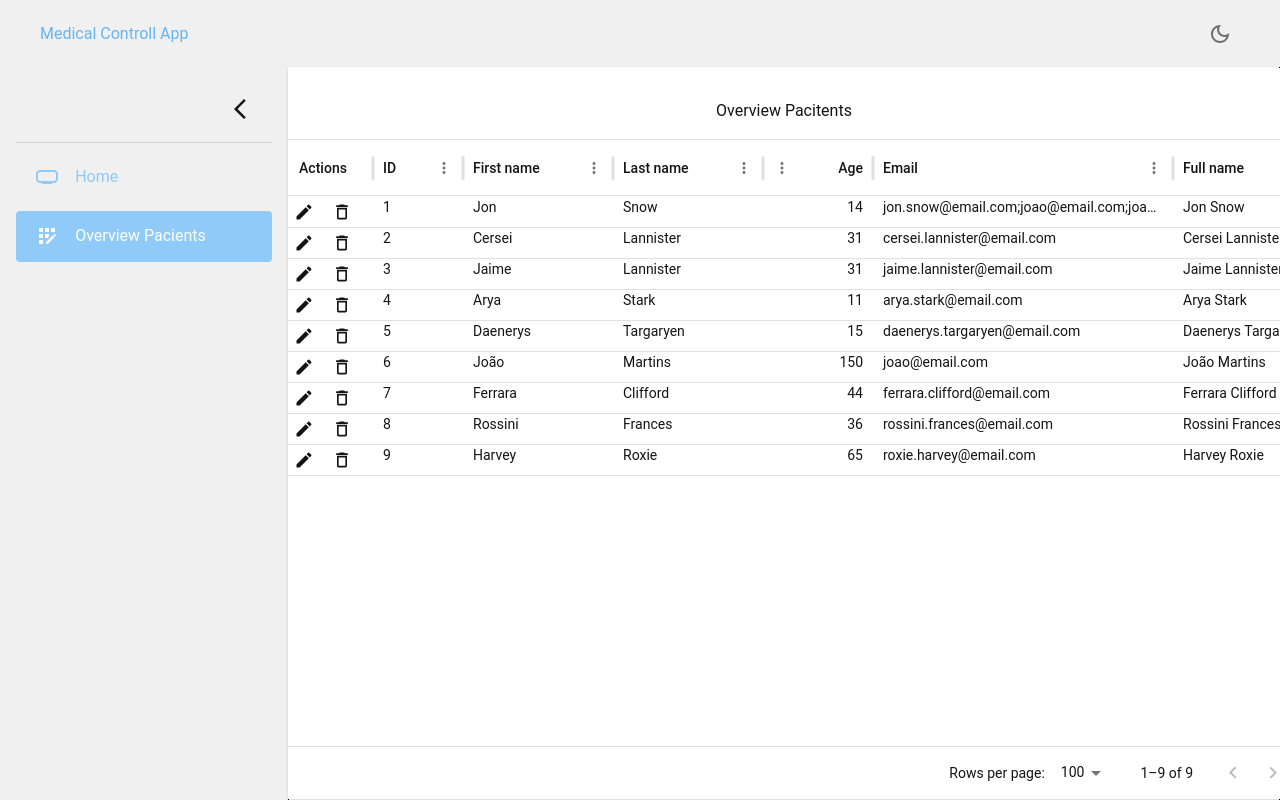
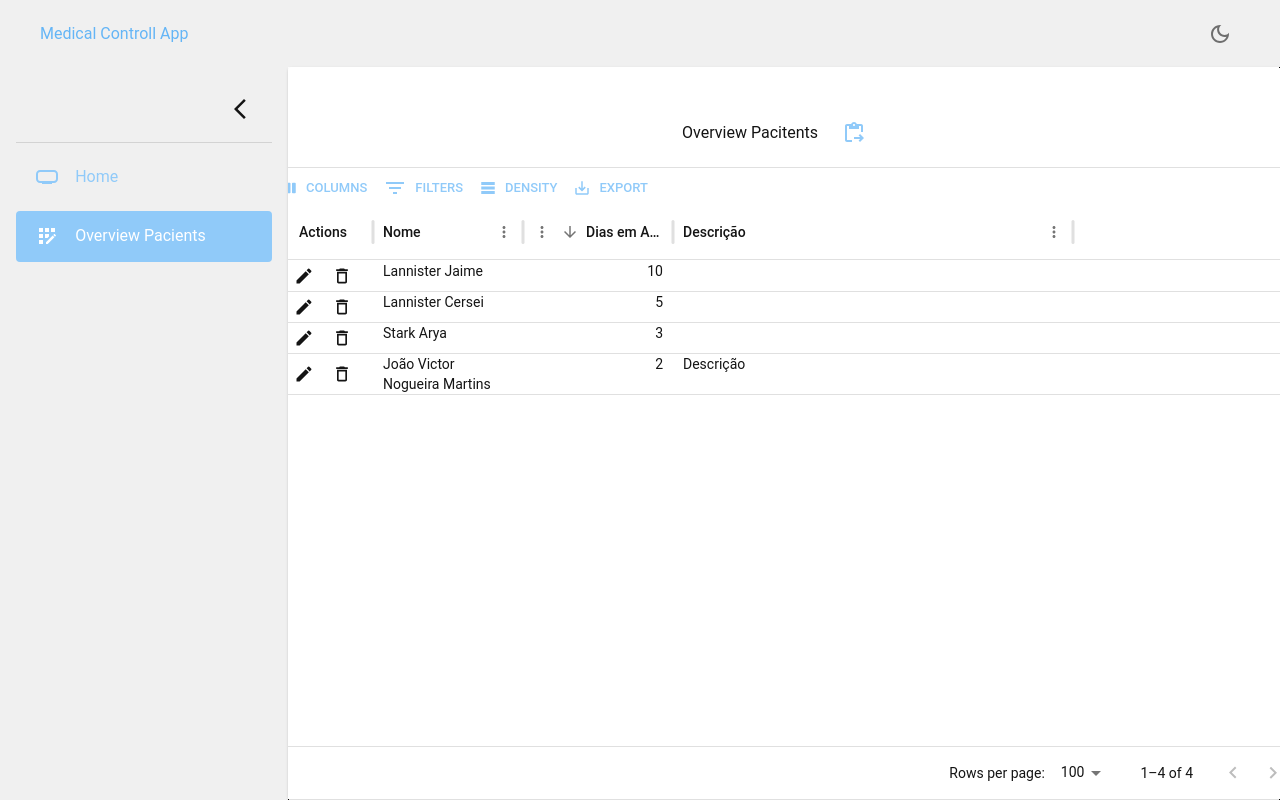
Before and after one commit to JoaoNogueira23/medical-control, a React (Vite) app: page /pacients-control in a window 1280 px wide. Built offline with nearby package versions, Linux system fonts and the light colour scheme.

Commit message:
feat: modal forms record

```diff
--- a/package.json
+++ b/package.json
@@ -19,6 +19,7 @@
     "highcharts-react-official": "^3.2.1",
     "react": "^18.3.1",
     "react-dom": "^18.3.1",
+    "react-hook-form": "^7.53.0",
     "react-router-dom": "^6.26.1"
   },
   "devDependencies": {
--- /dev/null
+++ b/src/components/Forms/FormsRecordMedical/index.tsx
@@ -0,0 +1,200 @@
+import { Autocomplete, Button, TextField } from "@mui/material";
+import { useEffect, useState } from "react";
+import { Controller, useForm } from "react-hook-form"
+
+type FormValues = {
+    name: string;
+    id: number | null;
+    daysJustified: number | null;
+    describe: string;
+}
+
+type pacitentType = {
+    name: string;
+    id: number;
+    age: number;
+    weight: number;
+    historyMedical?: string;
+    email: string;
+    height: number;
+    gender: string;
+}
+
+type optionsPacitentType = {
+    label: string;
+    id: number;
+}
+
+const pacitentsBase: pacitentType[] = [
+    {
+    id: 1,
+    name: 'João Victor Nogueira Martins',
+    age: 24,
+    weight: 70,
+    email: 'jon.snow@email.com;joao@email.com;joao2@email.com',
+    height: 1.71,
+    gender: 'masculino'
+    },
+    {
+    id: 2,
+    name: 'Lannister Cersei',
+    age: 31,
+    weight: 75,
+    email: 'cersei.lannister@email.com',
+    height: 1.72,
+    gender: 'masculino'
+    },
+    {
+    id: 2,
+    name: 'Lannister Jaime',
+    age: 32,
+    weight: 80,
+    email: 'jaime.lannister@email.com',
+    height: 1.90,
+    gender: 'masculino'
+    },
+    {
+    id: 2,
+    name: 'Stark Arya',
+    age: 11,
+    weight: 50,
+    email: 'arya.stark@email.com',
+    height: 1.50,
+    gender: 'feminino'
+    },
+  ]
+
+
+export default function FormsRecordMedical() {
+
+    const {
+        handleSubmit,
+        control,
+        register,
+        formState: {errors}
+    }  = useForm<FormValues>()
+
+    const onSubmit = (data: FormValues) => {
+        let pacitentId = optionsPacitent.filter(obj => obj.label === data.name)[0].id
+
+        let submitedObject = {...data, id: pacitentId}
+
+        console.log(submitedObject)
+
+    }
+
+    const [optionsPacitent, setOptionsPacitent] = useState<optionsPacitentType[]>([])
+
+    useEffect(() => {
+        if(optionsPacitent.length == 0){
+            const temp: optionsPacitentType[] = pacitentsBase.map(obj => ({
+                label: obj.name,
+                id: obj.id
+            }))
+
+            setOptionsPacitent(temp)
+        }
+    })
+
+    return(
+        <form onSubmit={handleSubmit(onSubmit)}
+        style={{
+            display: 'flex',
+            flexDirection: 'column',
+            justifyContent: 'center',
+            alignItems: 'center',
+            gap: '1rem'
+        }}
+        >
+            <Controller
+            control={control}
+            name={'name'}
+            rules={{
+                required: {
+                    value: true,
+                    message: 'Campo Obrigatório'
+                }
+            }}
+            render={(_params) => {
+                return(
+                    <Autocomplete
+                    disablePortal
+                    options={optionsPacitent}
+                    sx={{
+                        position: 'relative',
+                        width: '40vw',
+                        justifySelf: 'center'
+                    }}
+                    renderInput={(params) => (
+                        <TextField
+                        autoFocus
+                        label={'Nome'}
+                        {...register('name')}
+                        helperText={errors.name?.message}
+                        error={!!errors.describe?.message}
+                        required={true}
+                        variant="standard"
+                        {...params}
+                        />
+                    )}
+                    />
+                )
+            }}
+           />
+           {errors.name && <p>{errors.name.message}</p>}
+
+            <Controller
+            control={control}
+            name={'describe'}
+            rules={{
+            }}
+            render={(_params) => {
+                return(
+                    <TextField
+                    sx={{
+                        position: 'relative',
+                        width: '40vw',
+                        justifySelf: 'center'
+                    }}
+                    autoFocus
+                    label={'Descrição'}
+                    {...register('describe')}
+                    helperText={errors.describe?.message}
+                    error={!!errors.describe?.message}
+                    variant="standard"
+                    />
+                )
+            }}
+           />
+           {errors.describe && <p>{errors.describe.message}</p>}
+
+            <Controller
+            control={control}
+            name={'daysJustified'}
+            render={(_params) => {
+                return(
+                    <TextField
+                    sx={{
+                        position: 'relative',
+                        width: '40vw',
+                        justifySelf: 'center'
+                    }}
+                    autoFocus
+                    type="number"
+                    label={'Dias de Atestado'}
+                    {...register('daysJustified')}
+                    helperText={errors.daysJustified?.message}
+                    error={!!errors.daysJustified?.message}
+                    variant="standard"
+                    />
+                )
+            }}
+           />
+           {errors.daysJustified && <p>{errors.daysJustified.message}</p>}
+
+           <Button type='submit' variant="contained" onClick={handleSubmit(onSubmit)}>
+                Cadastrar
+           </Button>
+        </form>
+    )
+}
--- /dev/null
+++ b/src/components/Modal/ModalRegisterCase.tsx
@@ -0,0 +1,80 @@
+import React from 'react';
+import Box from '@mui/material/Box';
+import Typography from '@mui/material/Typography';
+import Modal from '@mui/material/Modal';
+import { Button } from '@mui/material';
+import HighlightOffIcon from '@mui/icons-material/HighlightOff';
+import useAppContext from '../../hooks/useAppContext';
+import FormsRecordMedical from '../Forms/FormsRecordMedical';
+
+
+type PropsModal = {
+    open: boolean;
+    setOpen: React.Dispatch<React.SetStateAction<boolean>>;
+}
+
+export default function ModalRecordMedical({open, setOpen}: PropsModal) {
+    const {darkMode} = useAppContext()
+    const handleClose = () => setOpen(false);
+
+    return (
+        <div>
+        <Modal
+            open={open}
+            onClose={handleClose}
+            aria-labelledby="modal-record-medical"
+            aria-describedby="Pop up de registro de prontuário"
+        >
+            <Box
+            sx={{
+                position: 'absolute',
+                top: '30%',
+                left: '50%',
+                transform: 'translate(-50%, -50%)',
+                width: '60vw',
+                bgcolor: 'rgb(118,164,201)',
+                border: '2px solid rgb(118,164,201)',
+                boxShadow: 24,
+                p: 4,
+            }}
+            >
+                <Box
+                sx={{
+                    display: 'grid',
+                    gridTemplateColumns: 'repeat(3, 1fr)',
+                    alignItems: 'center',
+                    justifyContent: 'space-between'
+                }}
+                >
+                    <Typography id="modal-modal-title" variant="h6" component="h2"
+                    sx={{
+                         gridColumn: 'span 2',
+                         alignSelf: 'center'
+                    }}
+                    >
+                        Cadastro de Prontuário
+                    </Typography>
+
+                    <Button onClick={() => setOpen(false)}
+                    sx={{
+                        gridColumn: 'span 1',
+                        justifySelf: 'end'
+                    }}
+                    >
+                        <HighlightOffIcon
+                        sx={{
+                            color: 'black'
+                        }}
+                        />
+                    </Button>
+                </Box>
+
+                <Box>
+                    <FormsRecordMedical />
+                </Box>
+
+            </Box>
+        </Modal>
+        </div>
+    );
+}
--- a/src/pages/OverviewPacients/index.tsx
+++ b/src/pages/OverviewPacients/index.tsx
@@ -1,5 +1,4 @@
 import { useState } from "react";
-import { EmailInputDatagrid } from "../../components/Datagrid/EmailEditInput/inedex";
 import Page from "../../layouts/Page";
 import {
     GridRowModesModel,
@@ -11,23 +10,35 @@ import {
     GridRowId,
     GridRowModel,
     GridRowEditStopReasons,
-    GridRenderEditCellParams,
-    GridRowsProp
+    GridRowsProp,
+    GridToolbar
 } from '@mui/x-data-grid';
 import EditIcon from '@mui/icons-material/Edit';
 import DeleteIcon from '@mui/icons-material/DeleteOutlined';
 import SaveIcon from '@mui/icons-material/Save';
 import CancelIcon from '@mui/icons-material/Close';
-import { Typography } from "@mui/material";
+import { Box, Button, IconButton, Typography } from "@mui/material";
 import useSnackBar from "../../hooks/useSnackbar";
+import ModalRecordMedical from "../../components/Modal/ModalRegisterCase";
+import ContentPasteGoIcon from '@mui/icons-material/ContentPasteGo';
 
 interface dataType {
   id: number;
-  lastName: string;
-  firstName: string;
+  name: string;
   age: number;
   email: string;
+  daysJustified: number;
+  describe?: string;
 }
+
+
+const initialRows: dataType[] = [
+  { id: 1, name: 'João Victor Nogueira Martins', age: 14, daysJustified: 2, email: 'jon.snow@email.com;joao@email.com;joao2@email.com', describe: 'Descrição' },
+  { id: 2, name: 'Lannister Cersei', age: 31, daysJustified: 5, email: 'cersei.lannister@email.com' },
+  { id: 3, name: 'Lannister Jaime', age: 32, daysJustified: 10, email: 'jaime.lannister@email.com' },
+  { id: 4, name: 'Stark Arya', age: 11, daysJustified: 3, email: 'arya.stark@email.com' },
+]
+
 
 export default function OverviewPacients() {
 
@@ -35,29 +46,9 @@ export default function OverviewPacients() {
     const [emails, setEmails] = useState<string[]>([])
     const [onEdit, setOnEdit] = useState<boolean>(false)
     const [loading, setLoading] = useState<boolean>(false)
-    const initialRows: dataType[] = [
-      { id: 1, lastName: 'Snow', firstName: 'Jon', age: 14, email: 'jon.snow@email.com;joao@email.com;joao2@email.com' },
-      { id: 2, lastName: 'Lannister', firstName: 'Cersei', age: 31, email: 'cersei.lannister@email.com' },
-      { id: 3, lastName: 'Lannister', firstName: 'Jaime', age: 31, email: 'jaime.lannister@email.com' },
-      { id: 4, lastName: 'Stark', firstName: 'Arya', age: 11, email: 'arya.stark@email.com' },
-      { id: 5, lastName: 'Targaryen', firstName: 'Daenerys', age:15, email: 'daenerys.targaryen@email.com' },
-      { id: 6, lastName: 'Martins', firstName: 'João', age: 150, email: 'joao@email.com' },
-      { id: 7, lastName: 'Clifford', firstName: 'Ferrara', age: 44, email: 'ferrara.clifford@email.com' },
-      { id: 8, lastName: 'Frances', firstName: 'Rossini', age: 36, email: 'rossini.frances@email.com' },
-      { id: 9, lastName: 'Roxie', firstName: 'Harvey', age: 65, email: 'roxie.harvey@email.com' },
-  ]
     const [rows, setRows] = useState<GridRowsProp>(initialRows);
+    const [open, setOpen] = useState<boolean>(false)
 
-    const renderEditEmailInput = (params: GridRenderEditCellParams) => {
-        //params.api.setEditCellValue({id: params.id, field: 'email', value: params.value})
-        return(
-            <EmailInputDatagrid
-            emails={emails}
-            setEmails={setEmails}
-            value={params.value}
-            />
-        )
-    }
 
     const columns: GridColDef[] = [
         {
@@ -108,42 +99,23 @@ export default function OverviewPacients() {
           },
         { field: 'id', headerName: 'ID', width: 90 },
         {
-          field: 'firstName',
-          headerName: 'First name',
+          field: 'name',
+          headerName: 'Nome',
           width: 150,
           editable: false,
         },
         {
-          field: 'lastName',
-          headerName: 'Last name',
+          field: 'daysJustified',
+          headerName: 'Dias em Atestado',
+          type: 'number',
           width: 150,
           editable: false,
         },
         {
-          field: 'age',
-          headerName: 'Age',
-          type: 'number',
-          width: 110,
+          field: 'describe',
+          headerName: 'Descrição',
+          width: 400,
           editable: false,
-        },
-        {
-          field: 'email',
-          headerName: 'Email',
-          type: 'string',
-          width: 300,
-          editable: true,
-          renderCell: (params) => (
-            <span>{params.value}</span>
-          ),
-          renderEditCell: renderEditEmailInput
-        },
-        {
-          field: 'fullName',
-          headerName: 'Full name',
-          description: 'This column has a value getter and is not sortable.',
-          sortable: false,
-          width: 160,
-          valueGetter: (_, row) => `${row.firstName || ''} ${row.lastName || ''}`,
         },
     ];
 
@@ -207,13 +179,37 @@ export default function OverviewPacients() {
             alignItems: 'center',
         }}
         >
-            <Typography
+            <ModalRecordMedical
+            open={open}
+            setOpen={setOpen}
+            />
+
+            <Box
             sx={{
-                marginTop: '2rem'
+              display: 'grid',
+              gridTemplateColumns: 'repeat(3, 1fr)',
+              alignItems: 'center',
+              marginTop: '2rem',
             }}
             >
-                {"Overview Pacitents"}
-            </Typography>
+              <Typography
+              sx={{
+                  gridColumn: 'span 2'
+              }}
+              >
+                  {"Overview Pacitents"}
+              </Typography>
+
+              <Button onClick={() => setOpen(true)}
+              sx={{
+                gridColumn: 'span 1',
+                justifySelf: 'end'
+              }}
+              >
+                <ContentPasteGoIcon />
+              </Button>
+            </Box>
+
 
             <DataGrid
             sx={{
@@ -228,6 +224,19 @@ export default function OverviewPacients() {
             onRowModesModelChange={handleRowModesModelChange}
             onRowEditStop={handleRowEditStop}
             processRowUpdate={processRowUpdate}
+            slots={{toolbar: GridToolbar}}
+            initialState={
+              {
+                columns:{
+                  columnVisibilityModel: {
+                    id: false
+                  }
+                },
+                sorting: {
+                  sortModel: [{ field: 'daysJustified', sort: 'desc' }],
+                },
+              }
+            }
             />
         </Page>
     )
--- a/src/styles/darkPallet.ts
+++ b/src/styles/darkPallet.ts
@@ -6,7 +6,7 @@ const darkPalette: PaletteOptions = {
     mode: 'dark',
     background:{
         default: "rgb(20,20,20)",
-        paper: "rgb(0,8,24)"
+        paper: "rgb(0,8,24)",
     },
     primary: {
         main: palette.primary?.main,
```
Also changed, not shown: image.png (added), 1 other file (tests, documents, lock files or other folders).
